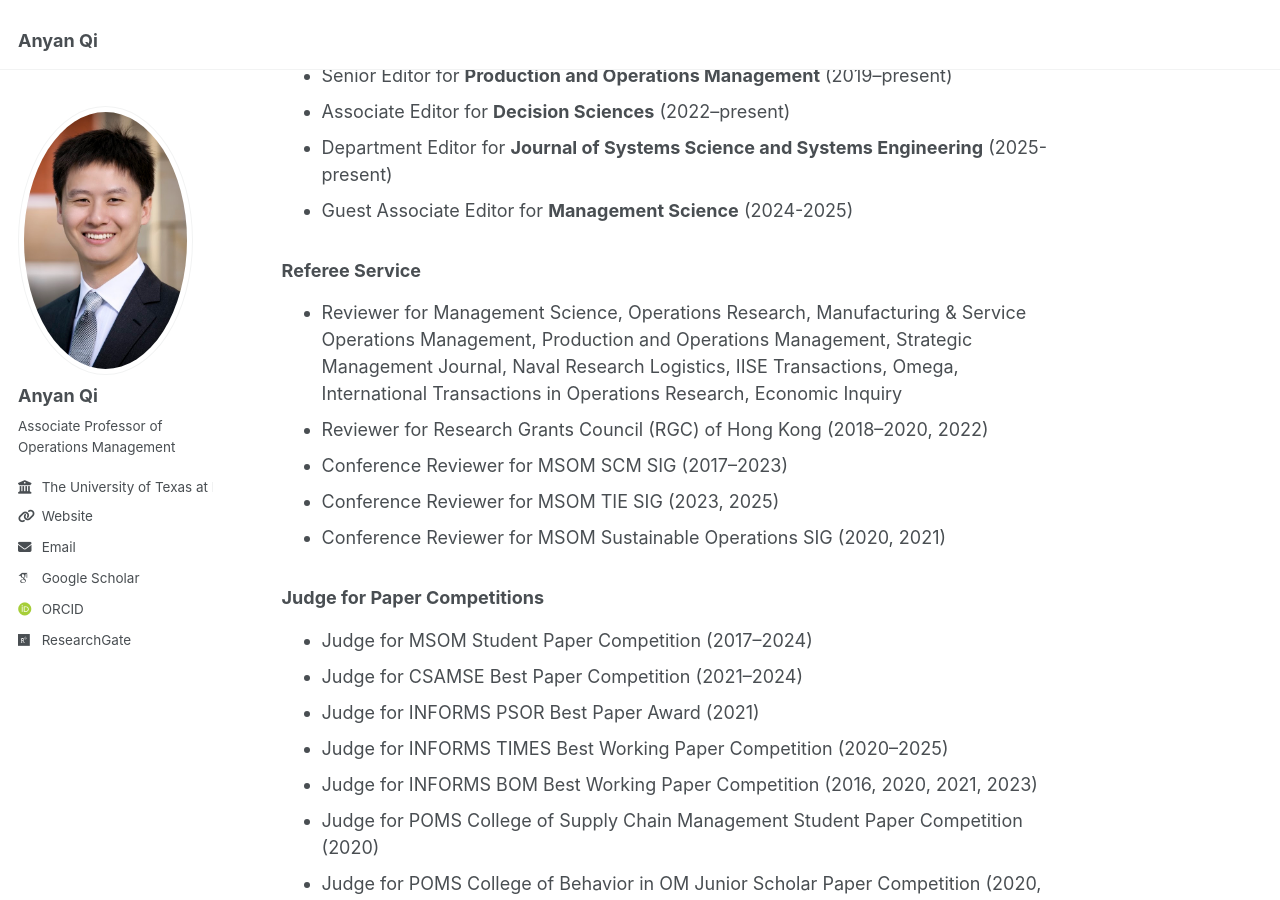
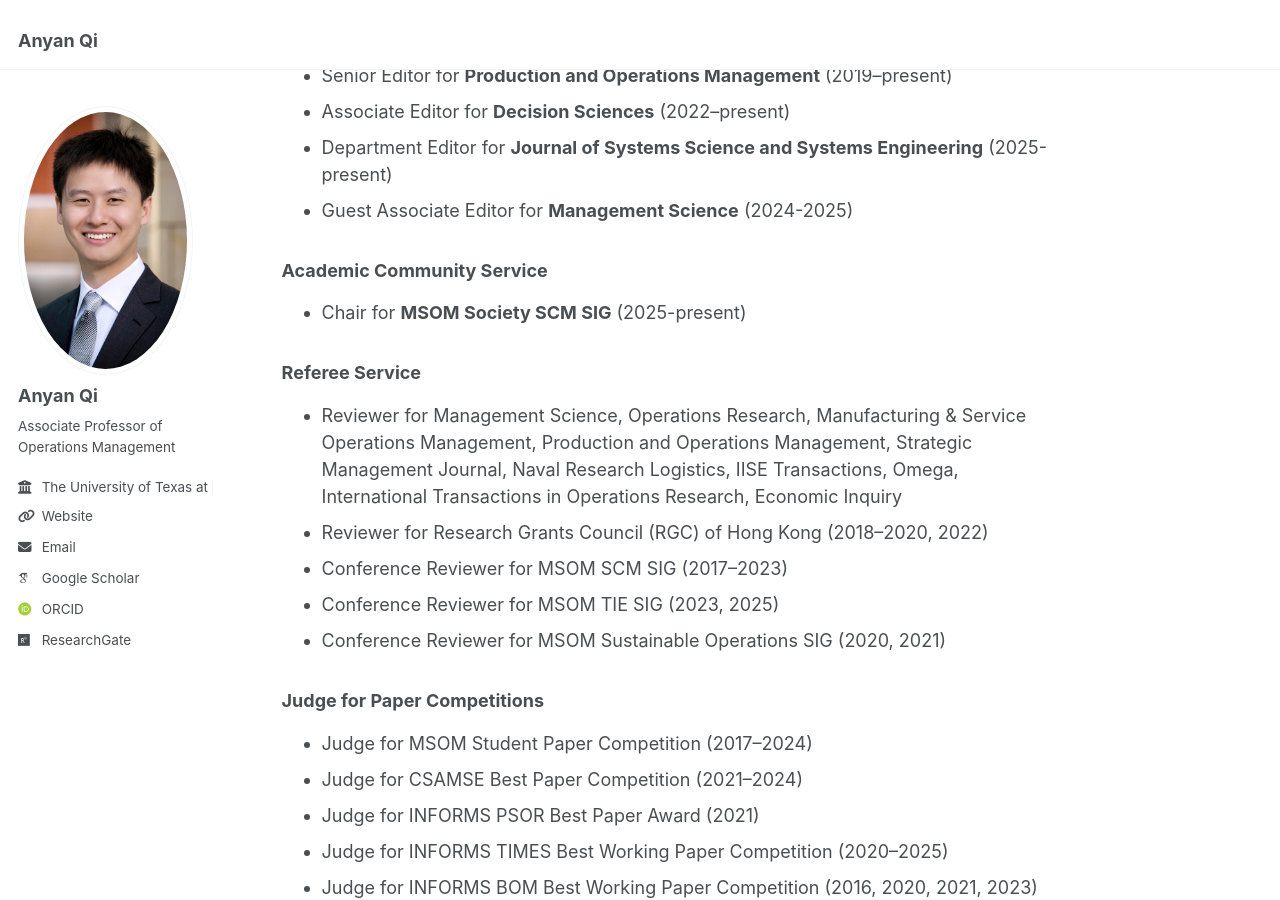
Before and after one commit to qi-anyan/qi-anyan.github.io, a Jekyll site: the page built from _pages/about.md, in a window 1280 px wide and 900 px high, scrolled down 6250 px. Built offline with Jekyll 4.4.1, drawn with Linux system fonts in a browser that asks for light colours; some web fonts are replaced; part of the change alters nothing that is shown.

Commit message:
Initial commit

```diff
--- a/_pages/about.md
+++ b/_pages/about.md
@@ -67,7 +67,7 @@ Working Papers
 
 1. "Greenwashing under competition,”  with Soraya (Nadia) Fatehi, Liqun Wei, and Jianxiong Zhang. [[SSRN]](https://papers.ssrn.com/sol3/papers.cfm?abstract_id=4433364)
 
-1. "Disability-inclusive workforce planning,” with Chen Hu and Yongbo Xiao.
+1. "Disability-inclusive workforce planning,” with Chen Hu and Yongbo Xiao. [[SSRN]](https://papers.ssrn.com/sol3/papers.cfm?abstract_id=5355014)
 
 **Capacity Management and Resource Allocation**
 
@@ -93,7 +93,7 @@ Working Papers
 
 1. "Why the best machine may not be the best: Incentivizing human-machine collaboration," with Xiaotong Guan and Shouqiang Wang. [[SSRN]](https://papers.ssrn.com/sol3/papers.cfm?abstract_id=5283571)
 
-1. "Designing effective fundraising campaigns: The role of incentives and solicitation mechanisms," with Pramit Ghosh and Ignacio Rios.
+1. "Designing effective fundraising campaigns: The role of incentives and solicitation mechanisms," with Pramit Ghosh and Ignacio Rios. [[SSRN]](https://papers.ssrn.com/sol3/papers.cfm?abstract_id=5384776)
 
 Invited Book Chapter
 ------
@@ -188,6 +188,9 @@ SERVICE
 - Department Editor for **Journal of Systems Science and Systems Engineering** (2025-present)
 - Guest Associate Editor for **Management Science** (2024-2025)
 
+### Academic Community Service
+
+- Chair for **MSOM Society SCM SIG** (2025-present)
 
 ### Referee Service
 
```
